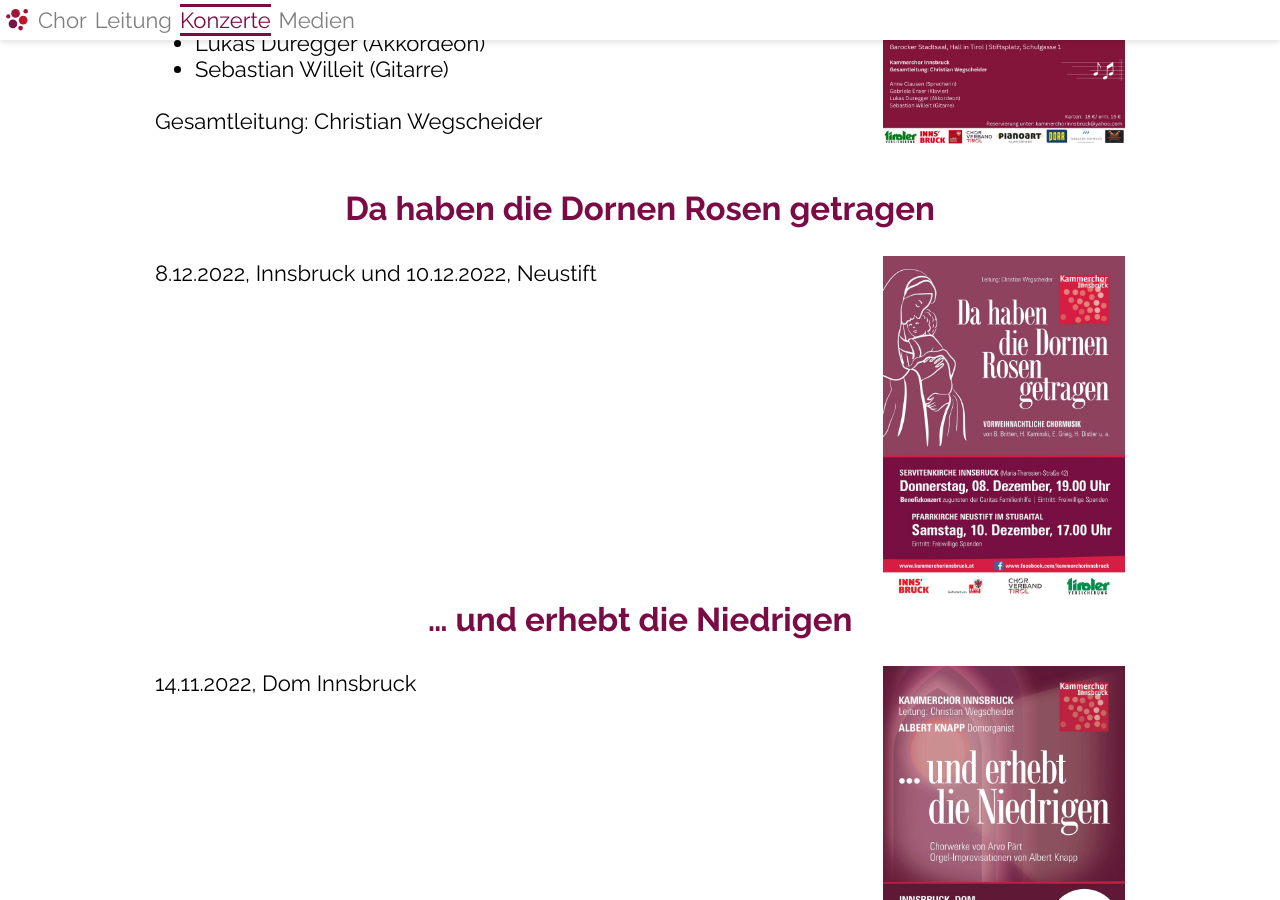
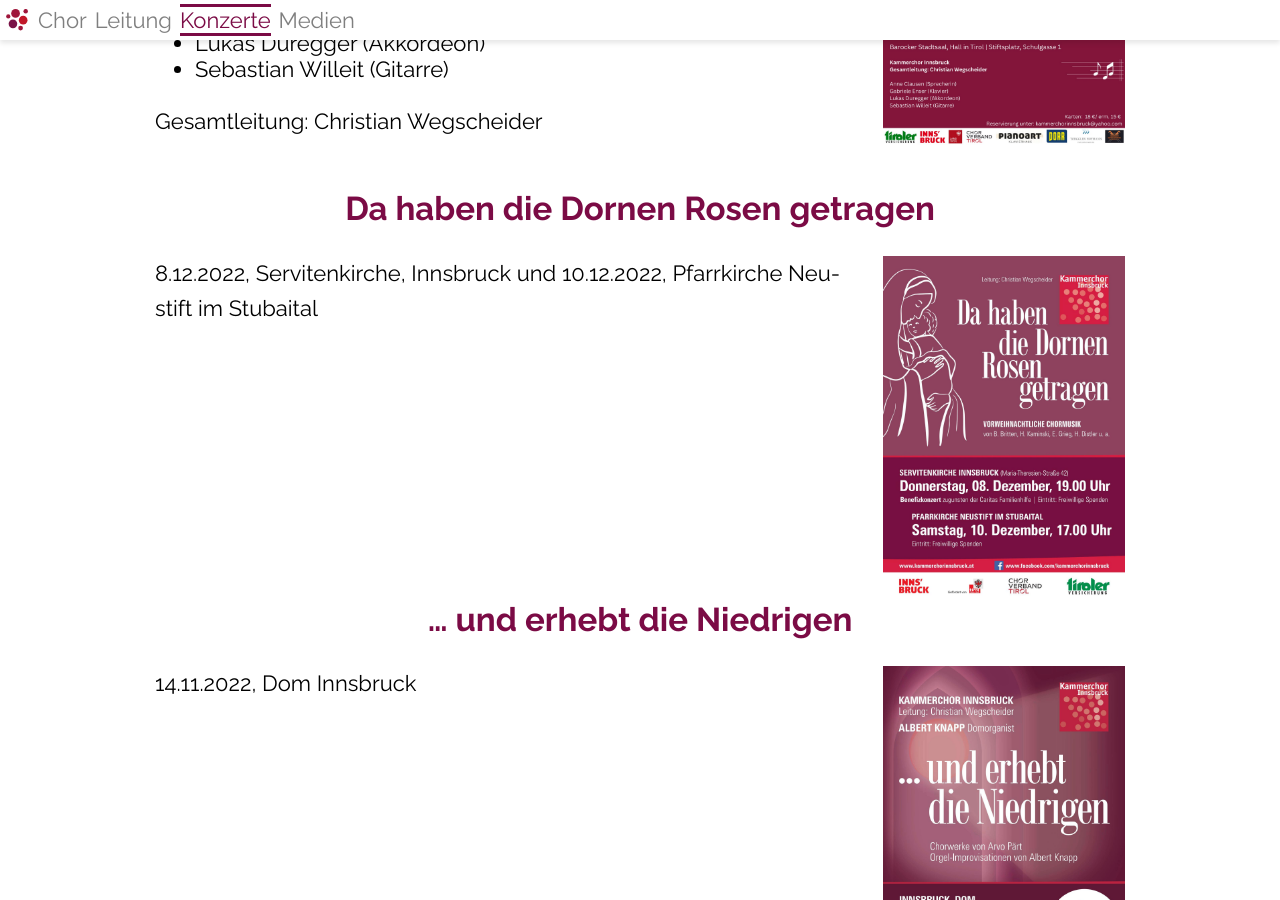
Before and after one commit to kammerchorinnsbruck/kammerchorinnsbruck.github.io, a Jekyll site: the page built from konzerte.md, in a window 1280 px wide and 900 px high, scrolled down 1928 px. Built offline with Jekyll 4.4.1, drawn with Linux system fonts in a browser that asks for light colours.

Commit message:
Präzisere Ortsangabe.

```diff
--- a/konzerte.md
+++ b/konzerte.md
@@ -78,8 +78,8 @@ Gesamtleitung: Christian Wegscheider
 
 [![Flyer](/assets/flyer/2022-12.jpg){:class="flyer"}](/assets/flyer/2022-12.jpg)
 
- 8.12.2022, Innsbruck und
-10.12.2022, Neustift
+ 8.12.2022, Servitenkirche, Innsbruck und
+10.12.2022, Pfarrkirche Neustift im Stubaital
 
 # ... und erhebt die Niedrigen
 
```
